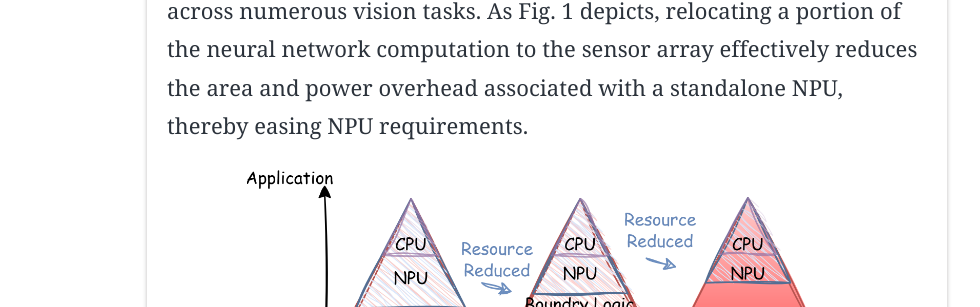
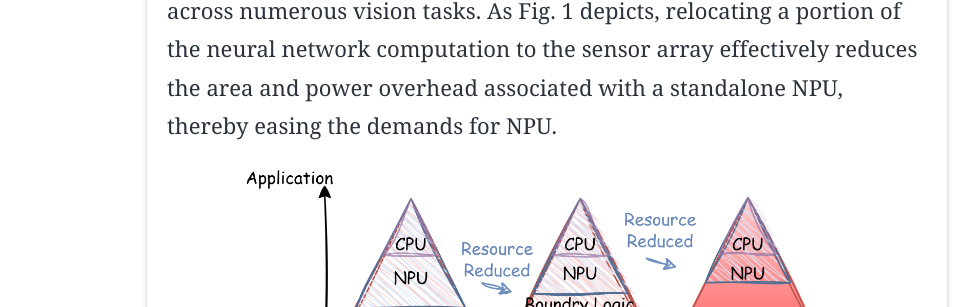
Before and after one commit to echip-from-elab/echip-from-elab.github.io, a Jekyll site: the page built from _posts/2021-04-20-From_Sensing_To_Heterogeneous_NoC.md, in a window 1280 px wide and 1400 px high, scrolled down 1089 px. Shown: the part 727-1034 px from the top of the window, without its empty margins (93-1073 px from the left). Built offline with Jekyll 4.4.1, drawn with Linux system fonts in a browser that asks for light colours; some web fonts are replaced; some of the changed text lies outside the part shown.

Commit message:
front page

```diff
--- a/_posts/2021-04-20-From_Sensing_To_Heterogeneous_NoC.md
+++ b/_posts/2021-04-20-From_Sensing_To_Heterogeneous_NoC.md
@@ -11,7 +11,7 @@ author: Miao Sun
 description: "Paving the way from the P<sup>2</sup>M sensing paradigm to heterogeneous SoC design"
 ---
 In recent decades, smart sensing technology has evolved considerably to meet performance demands and address resource limitations in edge devices. This evolution has shifted from traditional separate Sensor-NPU-CPU architectures [1-2] to in-sensor processing [3]. However, data movement between the sensor and peripheral logic continues to incur substantial energy and bandwidth costs. With the increasing deployment of AI on edge devices, lightweight neural networks for tasks like object classification, eye tracking, and hand gesture recognition are becoming viable for intelligent devices. For energy-sensitive applications such as smart rings and wearable glasses, an energy-efficient sensing system is crucial.
-Therefore, the research group from UW-Madison ECE led by [Assistant Prof. Akhilesh Jaiswal](https://directory.engr.wisc.edu/ece/Faculty/Jaiswal_Akhilesh/) proposed the P2M paradigm, which enables processing-in-pixel-in-memory [4]. In collaboration with [Prof. Umit Yusuf Ogras](https://elab.ece.wisc.edu/staff/ogras-umit/), an integral SoC imaging system was designed and verified. This system features a P2M-based sensing front-end and minimizes resource overhead for completing the entire neural network using the small data output from the P2M sensor array. The design was sign-off verified in GF 22nm technology on May 1st. This approach enables the initial layers of sensing and computation to be completed directly within the sensor array, eliminating the need to transfer data to off-sensor boundary logic. The trained weights for these first few network layers are mapped to specific transistor sizes within the pixel array. This design choice does not compromise the feasibility of downstream applications because the initial layers of modern CNNs typically function as high-level feature extractors, which are common across numerous vision tasks. As Fig. 1 depicts, relocating a portion of the neural network computation to the sensor array effectively reduces the area and power overhead associated with a standalone NPU, thereby easing NPU requirements.
+Therefore, the research group from UW-Madison ECE led by [Assistant Prof. Akhilesh Jaiswal](https://directory.engr.wisc.edu/ece/Faculty/Jaiswal_Akhilesh/) proposed the P2M paradigm, which enables processing-in-pixel-in-memory [4]. In collaboration with [Prof. Umit Yusuf Ogras](https://elab.ece.wisc.edu/staff/ogras-umit/), an integral SoC imaging system was designed and verified. This system features a P2M-based sensing front-end and minimizes resource overhead for completing the entire neural network using the small data output from the P2M sensor array. The design was sign-off verified in GF 22nm technology on May 1st. This approach enables  the initial layers of sensing and computation to be completed directly within the sensor array, eliminating the need to transfer data to off-sensor boundary logic. The trained weights for these first few network layers are mapped to specific transistor sizes within the pixel array. This design choice does not compromise the feasibility of downstream applications because the initial layers of modern CNNs typically function as high-level feature extractors, which are common across numerous vision tasks. As Fig. 1 depicts, relocating a portion of the neural network computation to the sensor array effectively reduces the area and power overhead associated with a standalone NPU, thereby easing the demands for NPU.
 <br>
 <div align="center">
   <img src="https://github.com/echip-from-elab/echip-from-elab.github.io/blob/4b43623669c85fceff6b7f999af56577153d213c/assets/img/posts/20210420/p2m_fig1.png?raw=true" width="600" height="250">
```
